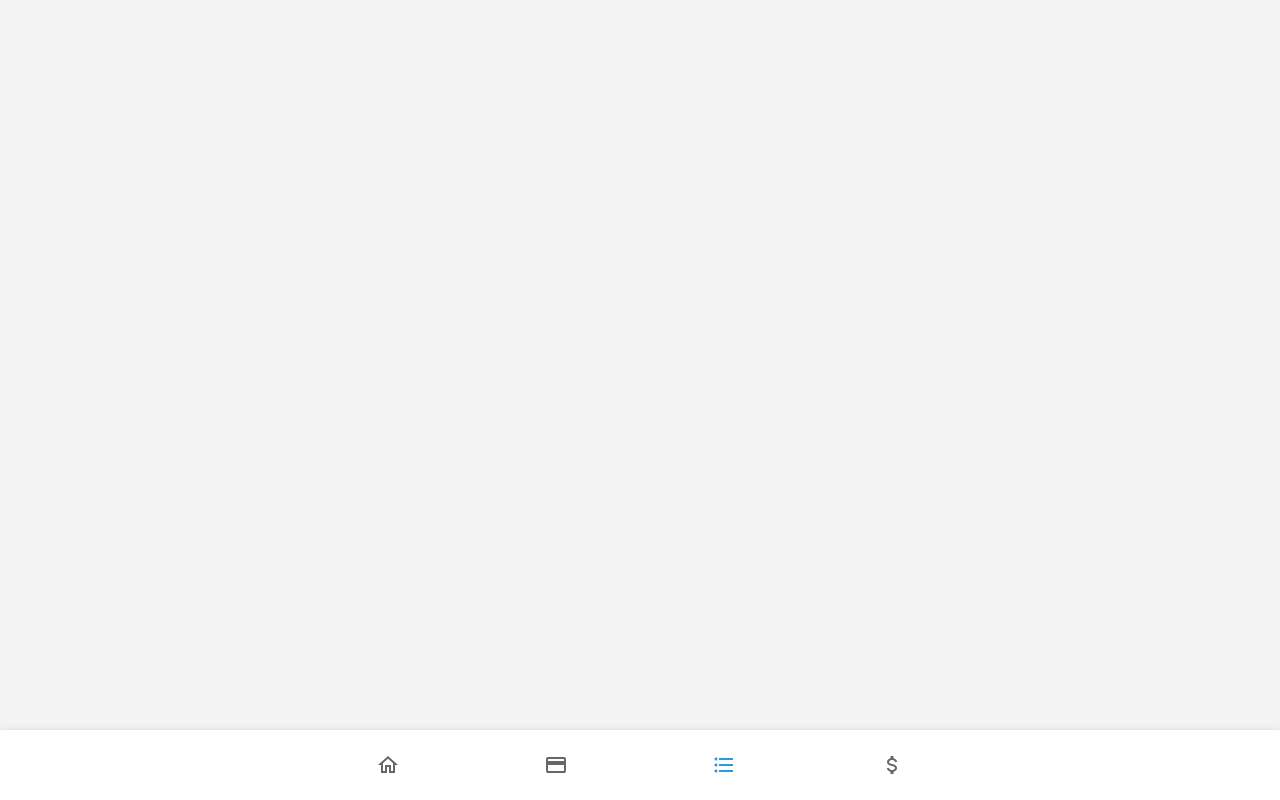
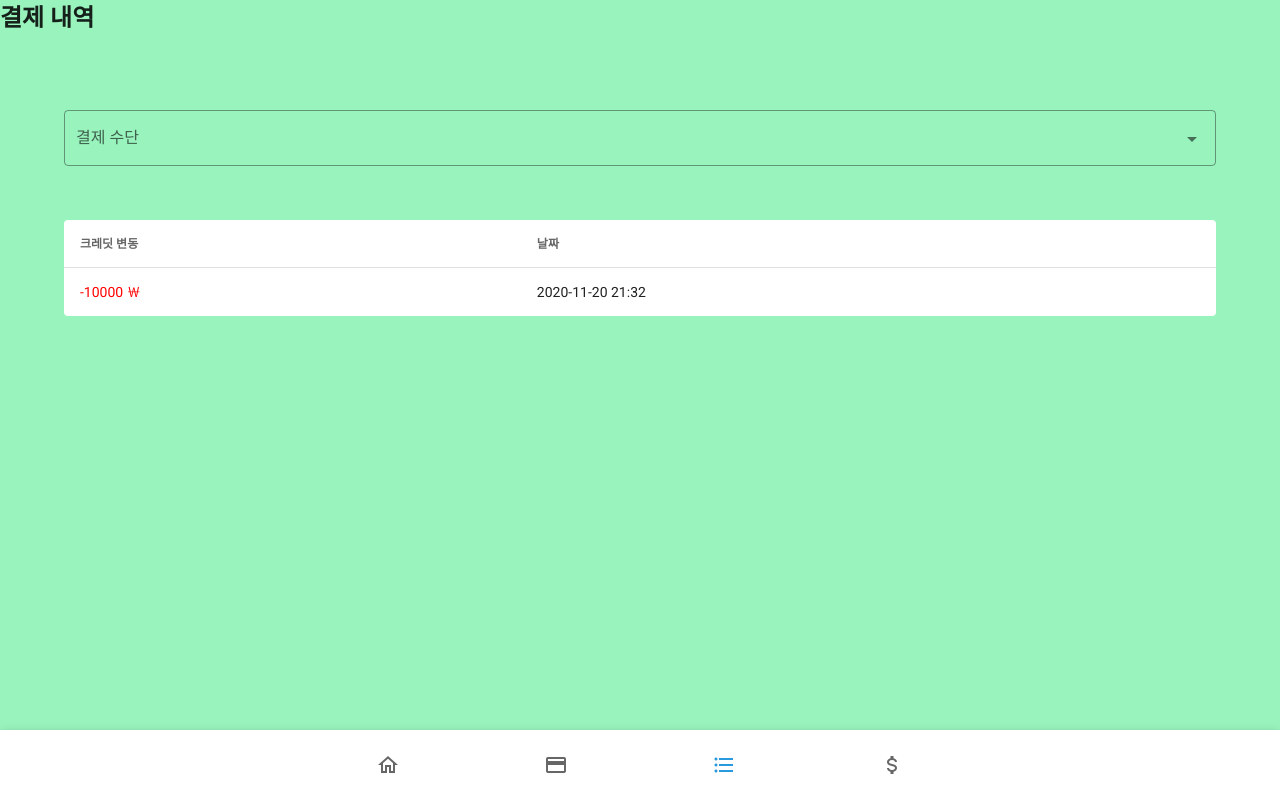
Before and after one commit to freckie/ntp-web, a Vue app: page /app/details in a window 1280 px wide. Built offline with nearby package versions, Linux system fonts and the light colour scheme.

Commit message:
Add: details

```diff
--- /dev/null
+++ b/src/components/Details/DetailList.vue
@@ -0,0 +1,51 @@
+<template>
+  <div id="details-container">
+    <v-simple-table>
+      <template v-slot:default>
+        <thead>
+          <tr>
+            <th class="text-left">
+              크레딧 변동
+            </th>
+            <th class="text-left">
+              날짜
+            </th>
+          </tr>
+        </thead>
+        <tbody>
+          <tr
+            v-for="(item, idx) in details"
+            :key="idx"
+          >
+            <td :style="{ color: item.color }">{{ item.credit }} ￦</td>
+            <td>{{ item.datetime }}</td>
+          </tr>
+        </tbody>
+      </template>
+    </v-simple-table>
+  </div>
+</template>
+
+<script>
+export default {
+  name: 'detail-list',
+  props: [
+    'payment'
+  ],
+  data: () => {
+    return {
+      details: [
+        {
+          credit: -10000,
+          color: 'red',
+          datetime: '2020-11-20 21:32'
+        }
+      ]
+    }
+  }
+}
+</script>
+
+<style lang="scss" scoped>
+
+</style>
--- a/src/views/Details.vue
+++ b/src/views/Details.vue
@@ -1,23 +1,54 @@
 <template>
   <div id="details">
-    <div id="green-container">
+    <h2>결제 내역</h2>
+    <br>
+
+    <div id="detail-container">
+      <v-select
+        :items="cards"
+        label="결제 수단"
+        outlined
+      ></v-select>
+      <br>
+      <detail-list id="detail-list" :payment="payment"></detail-list>
     </div>
   </div>
 </template>
 
 <script>
+import DetailList from '../components/Details/DetailList.vue'
 export default {
-  name: 'Details'
+  name: 'Details',
+  components: {
+    DetailList
+  },
+  data: () => {
+    return {
+      payment: 1,
+      cards: [
+        {
+          text: '#1 Shinhan || Visa',
+          value: '0'
+        },
+        {
+          text: '#2 Shinhan || Visa',
+          value: '1'
+        }
+      ]
+    }
+  }
 }
 </script>
 
 <style lang="scss" scoped>
 #details {
   height: 100%;
-  background-color: #f4f4f4;
+  background-color: #99F3BD;
 
-  #green-container {
-    background-color: #99F3BD;
+  #detail-container {
+    width: 90%;
+    margin: 0 auto;
+    margin-top: 50px;
   }
 }
 </style>
```
